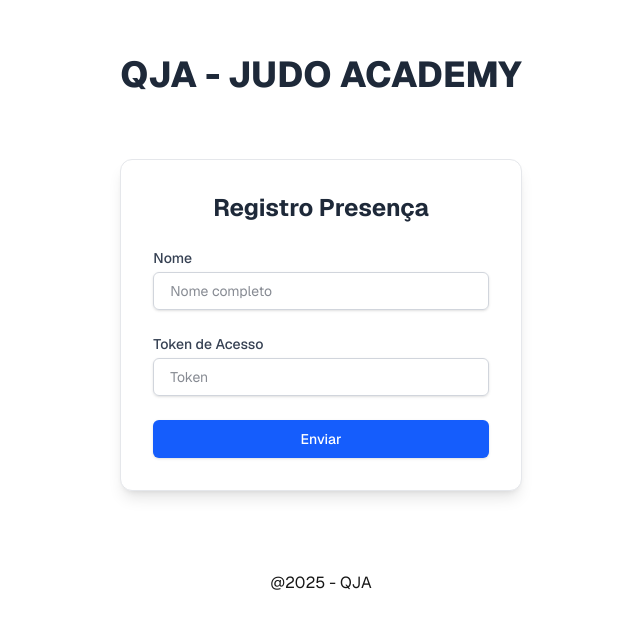
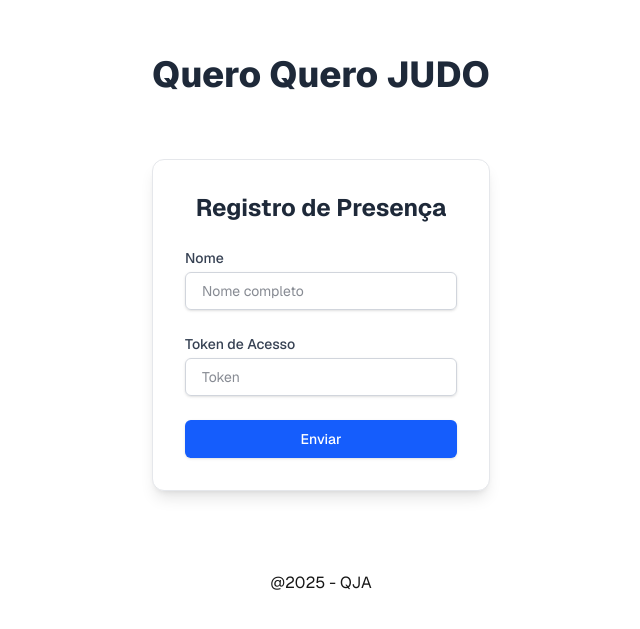
Before and after one commit to icoelho/qja-presence, a Next.js app: page / in a window 1280 px wide. Shown: the part 127-756 px from the top of the page, without its empty margins (319-959 px from the left). Built offline with nearby package versions, Linux system fonts and the light colour scheme.

Commit message:
fix name

```diff
--- a/src/app/page.tsx
+++ b/src/app/page.tsx
@@ -25,7 +25,7 @@ const NameForm = () => {
 
   return (
     <div className="w-full max-w-md p-8 mx-auto mt-8 bg-white rounded-xl shadow-lg border border-gray-200">
-      <h2 className="text-2xl font-bold text-center text-gray-800 mb-6">Registro Presença</h2>
+      <h2 className="text-2xl font-bold text-center text-gray-800 mb-6">Registro de Presença</h2>
       <form onSubmit={handleSubmit} className="space-y-6">
         <div>
           <label htmlFor="firstName" className="block text-sm font-medium text-gray-700">Nome</label>
@@ -81,7 +81,7 @@ export default function Home() {
           O componente 'next/image' foi removido para evitar erros de compilação
           em ambientes que não o suportam. O logo e os ícones foram substituídos por texto.
         */}
-        <div className="text-4xl font-extrabold text-gray-800 dark:text-white">QJA - JUDO ACADEMY</div>
+        <div className="text-4xl font-extrabold text-gray-800 dark:text-white">Quero Quero JUDO</div>
 
         {/* Adiciona o componente do formulário aqui */}
         <NameForm />
```
